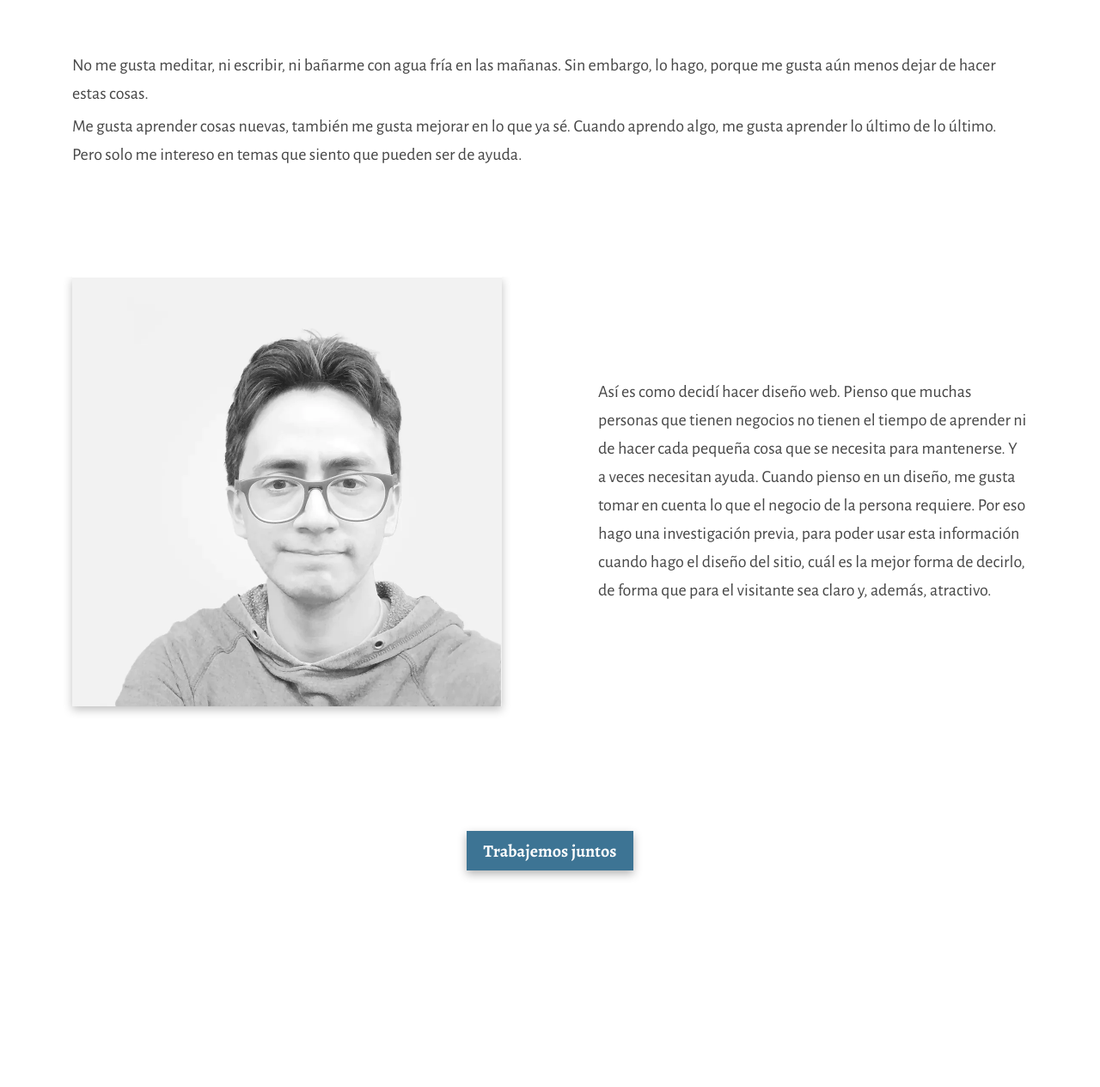
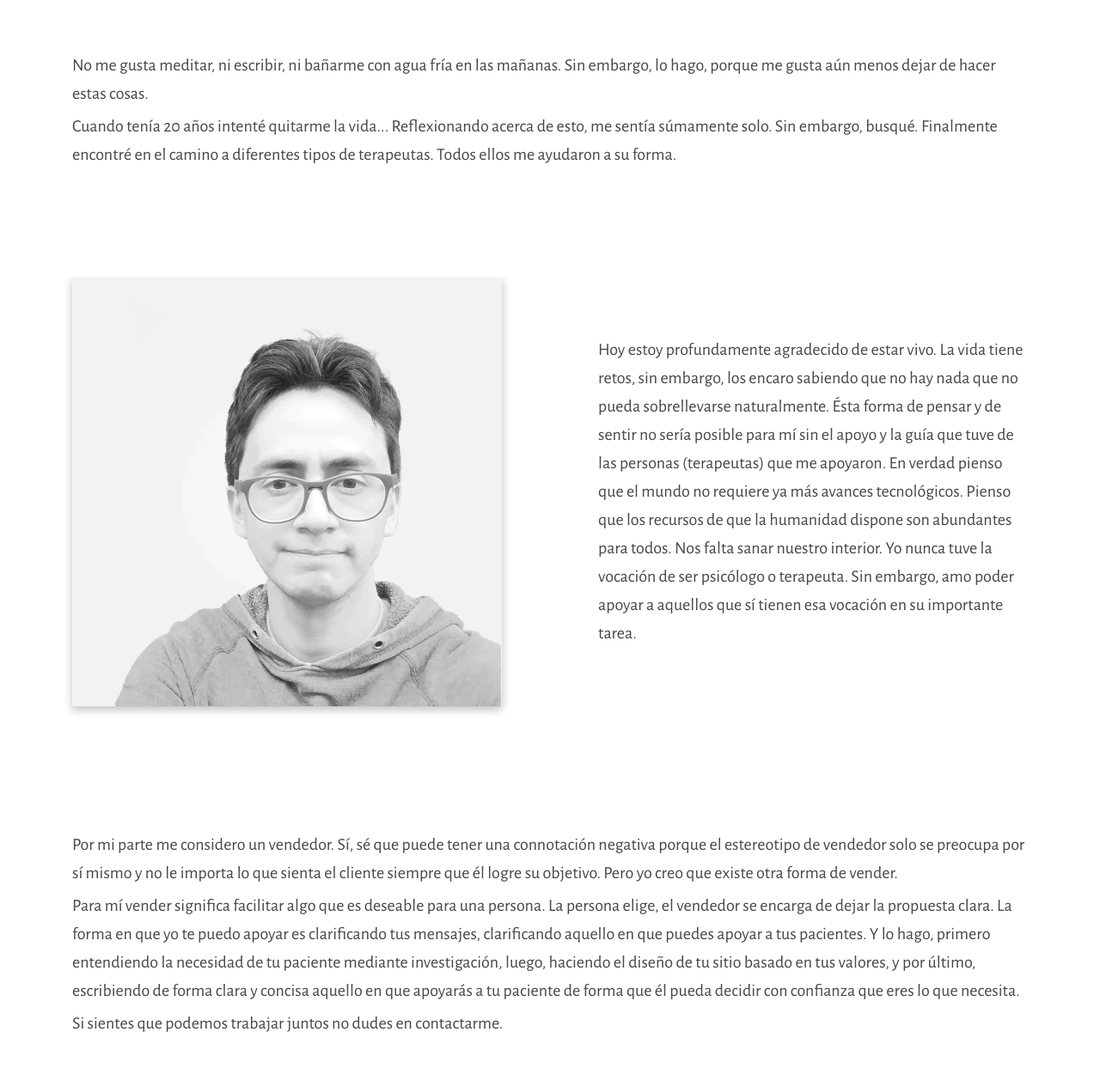
Before and after one commit to riclombar/ricardo-lombardini, a plain HTML site: page about.html in a window 1280 px wide. Shown: the part 1000-2265 px from the top of the page at 86% size. Drawn offline with Linux system fonts and the light colour scheme.

Commit message:
updated copy

```diff
--- a/about.html
+++ b/about.html
@@ -141,9 +141,10 @@
           hacer estas cosas.
         </p>
         <p>
-          Me gusta aprender cosas nuevas, también me gusta mejorar en lo que ya
-          sé. Cuando aprendo algo, me gusta aprender lo último de lo último.
-          Pero solo me intereso en temas que siento que pueden ser de ayuda.
+          Cuando tenía 20 años intenté quitarme la vida... Reflexionando acerca
+          de esto, me sentía súmamente solo. Sin embargo, busqué. Finalmente
+          encontré en el camino a diferentes tipos de terapeutas. Todos ellos me
+          ayudaron a su forma.
         </p>
       </div>
     </section>
@@ -154,16 +155,43 @@
         <div class="flex-section">
           <img src="img/ricardo_lombardini_3.webp" alt="Ricardo Lombardini" />
           <p>
-            Así es como decidí hacer diseño web. Pienso que muchas personas que
-            tienen negocios no tienen el tiempo de aprender ni de hacer cada
-            pequeña cosa que se necesita para mantenerse. Y a veces necesitan
-            ayuda. Cuando pienso en un diseño, me gusta tomar en cuenta lo que
-            el negocio de la persona requiere. Por eso hago una investigación
-            previa, para poder usar esta información cuando hago el diseño del
-            sitio, cuál es la mejor forma de decirlo, de forma que para el
-            visitante sea claro y, además, atractivo.
+            Hoy estoy profundamente agradecido de estar vivo. La vida tiene
+            retos, sin embargo, los encaro sabiendo que no hay nada que no pueda
+            sobrellevarse naturalmente. Ésta forma de pensar y de sentir no
+            sería posible para mí sin el apoyo y la guía que tuve de las
+            personas (terapeutas) que me apoyaron. En verdad pienso que el mundo
+            no requiere ya más avances tecnológicos. Pienso que los recursos de
+            que la humanidad dispone son abundantes para todos. Nos falta sanar
+            nuestro interior. Yo nunca tuve la vocación de ser psicólogo o
+            terapeuta. Sin embargo, amo poder apoyar a aquellos que sí tienen
+            esa vocación en su importante tarea.
           </p>
         </div>
+      </div>
+    </section>
+
+    <!-- about-d -->
+    <section id="about-d">
+      <div class="container">
+        <p>
+          Por mi parte me considero un vendedor. Sí, sé que puede tener una
+          connotación negativa porque el estereotipo de vendedor solo se
+          preocupa por sí mismo y no le importa lo que sienta el cliente siempre
+          que él logre su objetivo. Pero yo creo que existe otra forma de
+          vender.
+        </p>
+        <p>
+          Para mí vender significa facilitar algo que es deseable para una
+          persona. La persona elige, el vendedor se encarga de dejar la
+          propuesta clara. La forma en que yo te puedo apoyar es clarificando
+          tus mensajes, clarificando aquello en que puedes apoyar a tus
+          pacientes. Y lo hago, primero entendiendo la necesidad de tu paciente
+          mediante investigación, luego, haciendo el diseño de tu sitio basado
+          en tus valores, y por último, escribiendo de forma clara y concisa
+          aquello en que apoyarás a tu paciente de forma que él pueda decidir
+          con confianza que eres lo que necesita.
+        </p>
+        <p>Si sientes que podemos trabajar juntos no dudes en contactarme.</p>
       </div>
     </section>
 
```
Also changed, not shown: index.html (+12 -11 lines), css/main.css.
